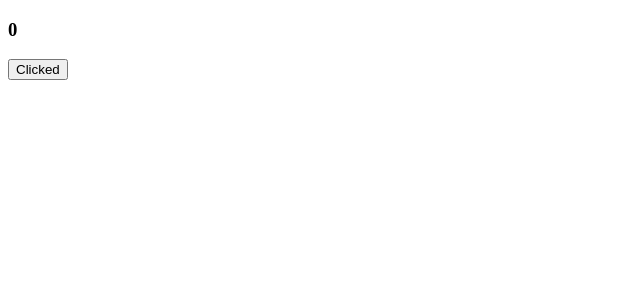
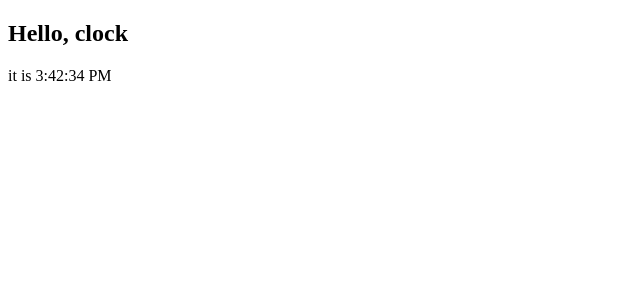
Before and after one commit to vy-hoang/practice-react, a React (Create React App) app: page / in a window 1280 px wide. Shown: the top 300 px of the page, without its empty margins (0-640 px from the left). Built offline with nearby package versions, Linux system fonts and the light colour scheme.

Commit message:
practice lifecycle method

```diff
--- a/src/components/app.jsx
+++ b/src/components/app.jsx
@@ -1,5 +1,5 @@
 import React, { Component } from "react";
-import {useState} from 'react';
+
 // import cars from "./data";
 // import Details from "./details";
 // import Style from "./style";
@@ -91,29 +91,45 @@ import {useState} from 'react';
 
 //     );
 // }
-class App extends Component {
-    constructor(props){
-        super(props)
-        this.state = {
-            num: 0
-        }
-        this.handleClick = this.handleClick.bind(this);
+// class App extends Component {
+//     constructor(props){
+//         super(props)
+//         this.state = {
+//             num: 0
+//         }
+//         this.handleClick = this.handleClick.bind(this);
+//     }
+//     handleClick(){
+//         this.setState(prevState =>{
+//             return{
+//                 num: prevState.num + 1
+//         }
+//         })
+//     }
+
+//     render(){
+//         return(
+//             <div>
+//                 <h3>{this.state.num}</h3>
+//                 <button onClick={this.handleClick}>Clicked</button>
+//             </div>
+//         )
+//     }
+// }
+
+class App extends Component{
+    constructor(){
+        super()
+        this.state = {date: new Date()};
     }
-    handleClick(){
-        this.setState(prevState =>{
-            return{
-                num: prevState.num + 1
-        }
-        })
-    }
-
-    render(){
-        return(
+    render() {
+        return (
             <div>
-                <h3>{this.state.num}</h3>
-                <button onClick={this.handleClick}>Clicked</button>
+                <h2>Hello, clock</h2>
+                <p>it is {this.state.date.toLocaleTimeString()}</p>
             </div>
-        )
+        );
     }
 }
+
 export default App;
```
